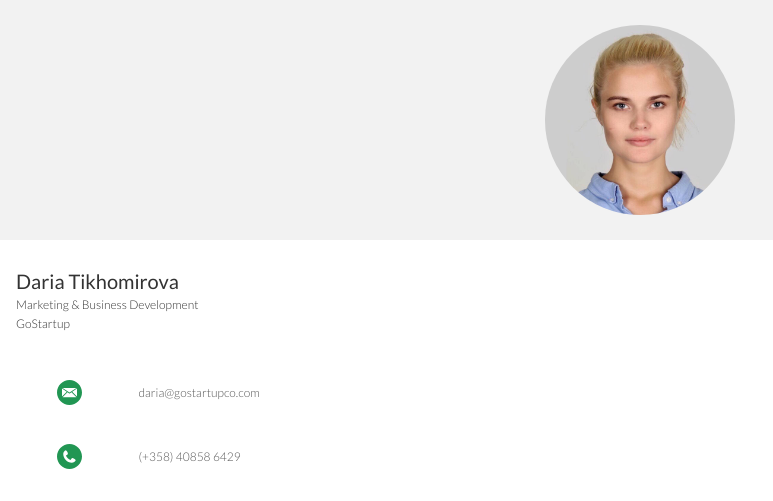
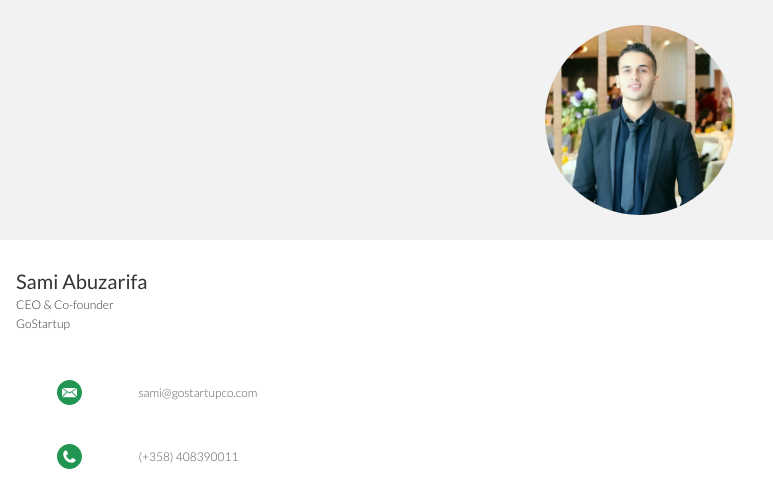
Before and after one commit to DariaGoStartup/SamiBusinessCard, a plain HTML site: page index.html in a window 1280 px wide. Shown: the top 501 px of the page, 0-773 px from the left. Drawn offline with Linux system fonts and the light colour scheme; a web font is replaced by a local one.

Commit message:
Update index.html

```diff
--- a/index.html
+++ b/index.html
@@ -14,7 +14,7 @@
 			<div class="row">
 				<div class="col"></div>
 				<div class="col is-5">
-					<img class="profile-pic" src="background edited.jpg" alt="Profile Picture">
+					<img class="profile-pic" src="1605644708838.jfif" alt="Profile Picture">
 				</div>
 				<div class="col"></div>
 			</div>
@@ -25,8 +25,8 @@
 		<div class="container">
 			<div class="row name-title-company">
 				<div class="col is-6">
-					<p class="text-name">Daria Tikhomirova</p>
-					<p class="text-title-company">Marketing & Business Development</p>
+					<p class="text-name">Sami Abuzarifa</p>
+					<p class="text-title-company">CEO & Co-founder</p>
 					<p class="text-title-company">GoStartup</p>
 				</div>
 				<div class="col">
@@ -37,14 +37,14 @@
 	</section>
 
 	<section class="bg-color-white secondary-info">
-		<a href="mailto:daria@gostartupco.com">
+		<a href="mailto:sami@gostartupco.com">
 			<div class="container">
 				<div class="row detail">
 					<div class="col">
 						<img src="assets/icon-email.svg" alt="Email Icon"">
 					</div>
 					<div class="col is-8">
-						<p class="text-detail">daria@gostartupco.com</p>
+						<p class="text-detail">sami@gostartupco.com</p>
 					</div>
 					<div class="col">
 						<img src="assets/right-arrow.svg" alt="Right Arrow" height="50%" width="40%">
@@ -55,14 +55,14 @@
 	</section>
 
 	<section class="bg-color-white secondary-info">
-		<a href="tel:+358408586429">
+		<a href="tel:+358408390011">
 			<div class="container">
 				<div class="row detail">
 					<div class="col">
 						<img src="assets/icon-phone.svg" alt="Phone Icon"">
 					</div>
 					<div class="col is-8">
-						<p class="text-detail">(+358) 40858 6429</p>
+						<p class="text-detail">(+358) 408390011</p>
 					</div>
 					<div class="col">
 						<img src="assets/right-arrow.svg" alt="Right Arrow" height="50%" width="40%">
```
